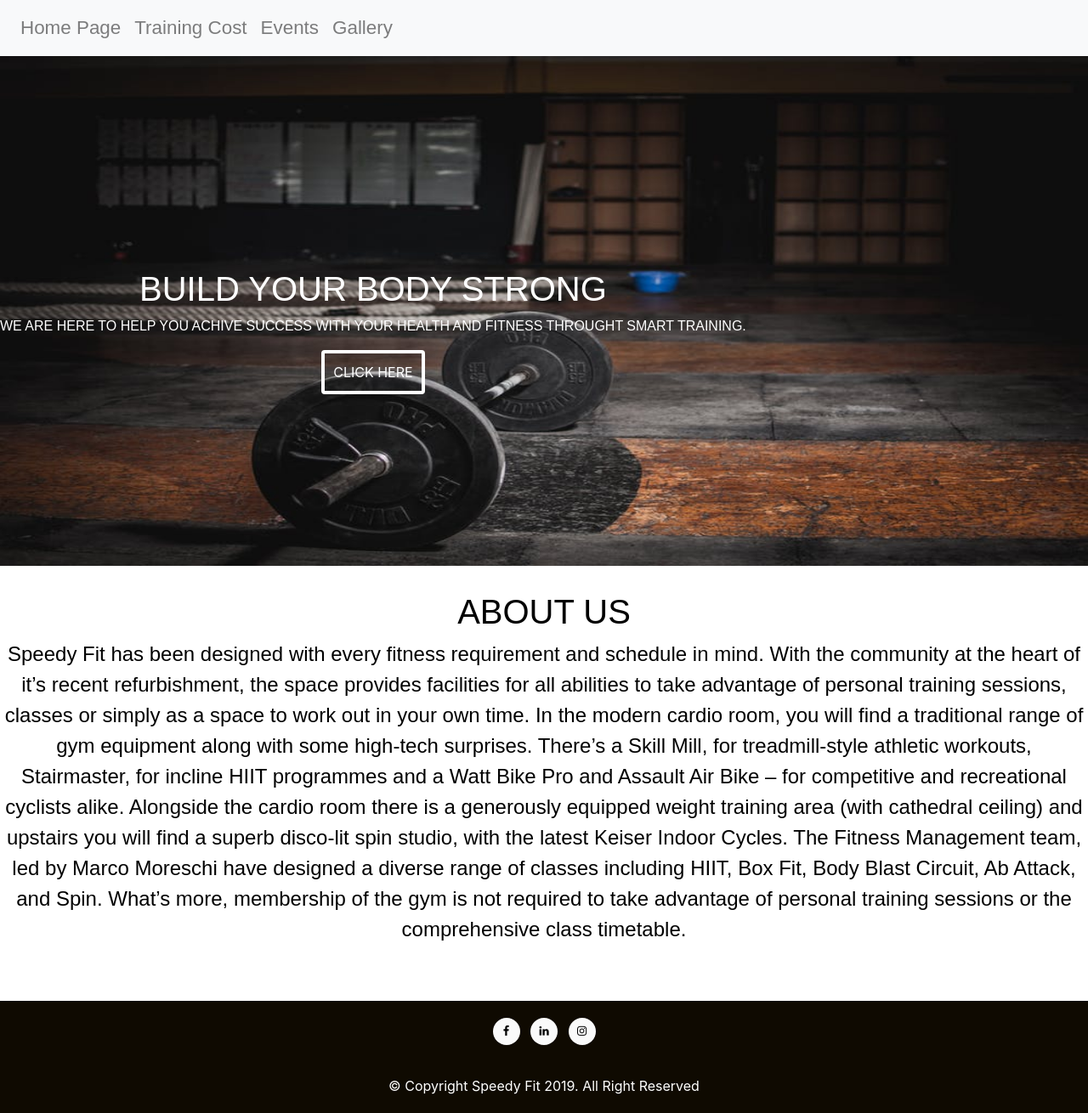
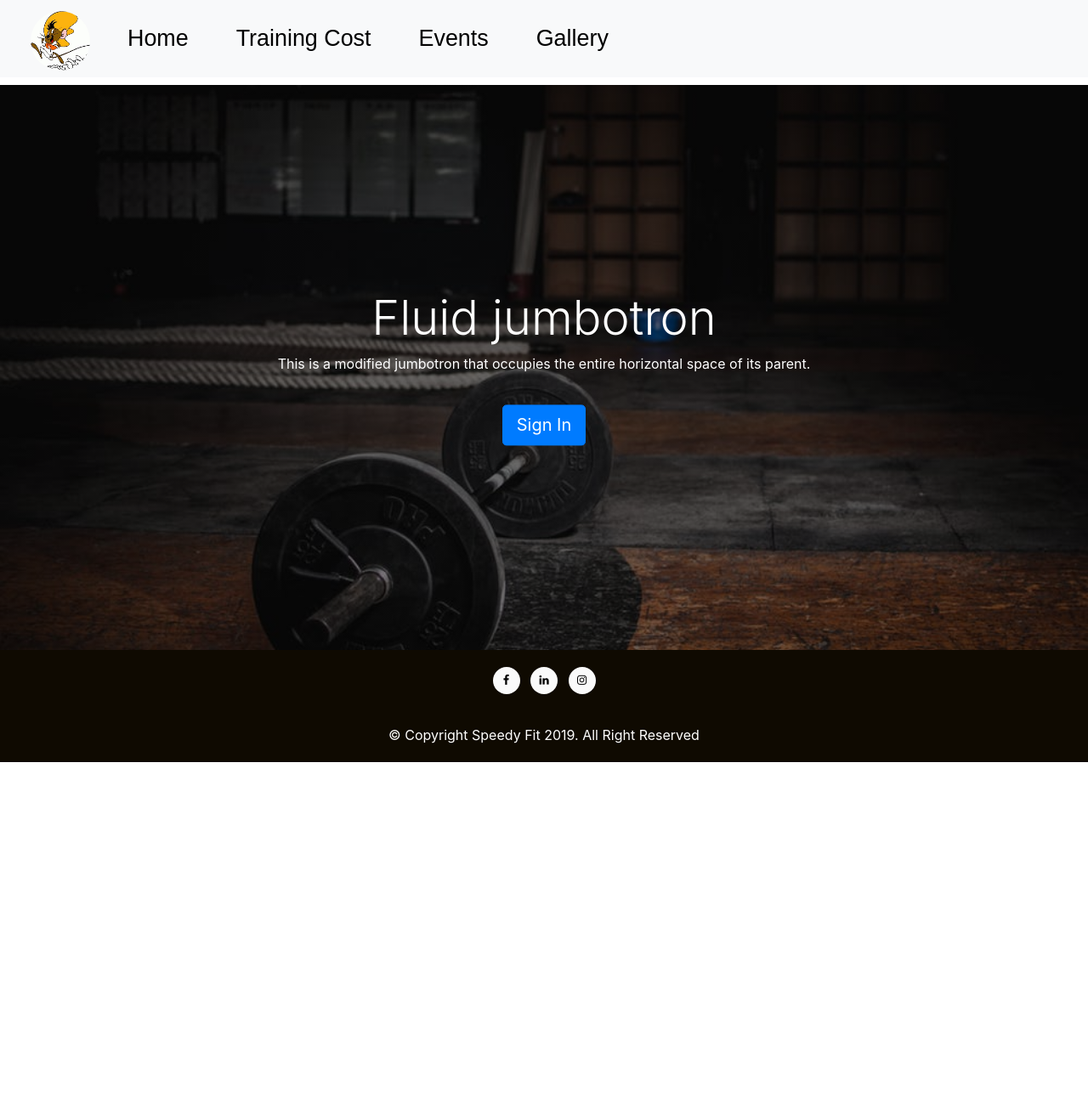
Before and after one commit to marcomoreschi/project-idea, a plain HTML site: page index.html in a window 1280 px wide. Shown: the whole page at 85% size. After the commit the page ends 897 px from the top, so only its background shows below. Drawn offline with nearby package versions, Linux system fonts and the light colour scheme.

Commit message:
Edited Homepage - added hero and login modal

```diff
--- a/assets/style.css
+++ b/assets/style.css
@@ -1,3 +1,5 @@
+
+header {height:100px;}
 /* -----------------------------------------NavBar */
 
 .navbar-nav {
@@ -6,54 +8,64 @@
     color: black;
 }
 
-/* -----------------------------------------home page img */
-
-.img-container img {
-    width: 100%;
-    height: 600px;
+.navbar-nav li {
+    padding-left: 20px;
+    padding-right: 20px;
 }
 
-.inner-container {
-    position: absolute;
-    color: white;
-    margin: -350px auto;
-    text-align: center;
-    text-transform: uppercase;
+.navbar-brand {
+    height: 75px;
+    padding-left: 1em;
 }
 
-.inner-container h1 {
-    text-transform: uppercase;
-    font-family: "Exo", sans-serif;
+.navbar-brand img {
+    width: 70px;
+    height: 70px;
+    border-radius: 50%;
 }
 
-.inner-container p {
-    font-family: "Exo", sans-serif;
+.nav-item a {
+    font-size: 1.2em;
+    font-family: 'Exo', sans-serif;
+    color: black !important;
 }
 
-.btn {
-    padding: 10px;
-    color: #fff;
-    border: 4px solid #fff;
-    text-align: center;
-    transition: 0.2s ease-out;
-
+.navbar ul li a:hover {
+    color: #ffa500 !important;
+    transition: all 0.35s ease-in-out;
+    -moz-transition: all 0.35s ease-in-out;
+    -webkit-transition: all 0.35s ease-in-out;
+    -o-transition: all 0.35s ease-in-out;
 }
 
-.about-us h1 {
-    text-align: center;
-    padding-top: 30px;
-    color: #000;
-    text-transform: uppercase;
-    font-family: "Exo", sans-serif;
+/* -----------------------------------------home page hero section */
+section#hero {height: 665px; position: relative;}
+
+#cta {position: absolute; top:50%; left:50%;}
+.center {
+  margin: 0;
+  position: absolute;
+  top: 50%;
+  left: 50%;
+  -ms-transform: translate(-50%, -50%);
+  transform: translate(-50%, -50%);
 }
+#home_hero {
+  /* Use "linear-gradient" to add a darken background effect to the image (photographer.jpg). This will make the text easier to read */
+  background-image: linear-gradient(rgba(0, 0, 0, 0.5), rgba(0, 0, 0, 0.5)), url("images/barbell.jpg");
 
-.about-us p {
-    text-align: center;
-    padding-bottom: 50px;
-    color: #000;
-    font-size: 1.5em;
-    font-family: "Exo", sans-serif;
+  /* Set a specific height */
+  height: 100%;
+
+  /* Position and center the image to scale nicely on all screens */
+  background-position: center;
+  background-repeat: no-repeat;
+  background-size: cover;
+  position: relative;
 }
+#home_hero button {margin-top:20px;}
+.jumbotron {text-align:center;}
+.jumbotron h1, .jumbotron p { color: #fff;}
 /* -----------------------------------------Footer */
 
 .footer {
--- a/index.html
+++ b/index.html
@@ -19,15 +19,17 @@
 
 	<header>
 
-		<nav class="navbar navbar-expand-lg navbar-light bg-light">
-
+		<nav class="navbar navbar-expand-lg navbar-light bg-light fixed-top">
+			<a class="navbar-brand" href="index.html">
+				 <img src="assets/images/logo.jpg"></img>
+			</a>
 			<button class="navbar-toggler" type="button" data-toggle="collapse" data-target="#navbarNav" aria-controls="navbarNav" aria-expanded="false" aria-label="Toggle navigation">
             <span class="navbar-toggler-icon"></span>
         </button>
 			<div class="collapse navbar-collapse" id="navbarNav">
 				<ul class="navbar-nav">
 					<li class="nav-item">
-						<a class="nav-link" href="#">Home Page</a>
+						<a class="nav-link" href="#">Home</a>
 					</li>
 					<li class="nav-item">
 						<a class="nav-link" href="#">Training Cost</a>
@@ -43,30 +45,49 @@
 		</nav>
 	</header>
 
-    <section>
-       <div class="img-container">
-         <img src="assets/images/barbell.jpg" alt=""></img>
-            <div class="inner-container">
-               <h1> Build your body strong </h1>
-               <p> We are here to help you achive success with your health and fitness throught smart training. </p>
-               <a class="btn" href="#"> Click here </a>
-            </div>
-       </div>
-
-       <div class="row about-us">
-
-            <h1 class="col-sm-12" id="about-us">About Us</h1>
-
-            <p class=col-sm-12> Speedy Fit has been designed with every fitness requirement and schedule in mind. With the community at the heart of it’s recent refurbishment, the space provides facilities for all abilities to take advantage of personal training sessions, classes
-            or simply as a space to work out in your own time. In the modern cardio room, you will find a traditional range of gym equipment along with some high-tech surprises. There’s a Skill Mill, for treadmill-style athletic workouts, Stairmaster,
-            for incline HIIT programmes and a Watt Bike Pro and Assault Air Bike – for competitive and recreational cyclists alike. Alongside the cardio room there is a generously equipped weight training area (with cathedral ceiling) and upstairs you
-            will find a superb disco-lit spin studio, with the latest Keiser Indoor Cycles. The Fitness Management team, led by Marco Moreschi have designed a diverse range of classes including HIIT, Box Fit, Body Blast Circuit, Ab Attack, and Spin.
-            What’s more, membership of the gym is not required to take advantage of personal training sessions or the comprehensive class timetable.
-            </p>
-
-        </div>
-    </section>
-
+<section id="hero">
+	<div id="home_hero" class="jumbotron jumbotron-fluid">
+	  <div id="cta" class="container center">
+	    <h1 class="display-4">Fluid jumbotron</h1>
+	    <p>This is a modified jumbotron that occupies the entire horizontal space of its parent.</p>
+			<button type="button" class="btn btn-primary btn-lg" data-toggle="modal" data-target="#login_form">Sign In</button>
+		</div>
+	</div>
+	<!-- Modal -->
+<div class="modal fade" id="login_form" tabindex="-1" role="dialog" aria-labelledby="loginModalCenterTitle" aria-hidden="true">
+  <div class="modal-dialog modal-dialog-centered" role="document">
+    <div class="modal-content">
+      <div class="modal-header">
+        <h5 class="modal-title" id="loginModalCenterTitle">Modal title</h5>
+        <button type="button" class="close" data-dismiss="modal" aria-label="Close">
+          <span aria-hidden="true">&times;</span>
+        </button>
+      </div>
+      <div class="modal-body">
+				<form class="form-signin">
+  <img class="mb-4" src="/docs/4.4/assets/brand/bootstrap-solid.svg" alt="" width="72" height="72">
+  <h1 class="h3 mb-3 font-weight-normal">Please sign in</h1>
+  <label for="inputEmail" class="sr-only">Email address</label>
+  <input type="email" id="inputEmail" class="form-control" placeholder="Email address" required="" autofocus="">
+  <label for="inputPassword" class="sr-only">Password</label>
+  <input type="password" id="inputPassword" class="form-control" placeholder="Password" required="">
+  <div class="checkbox mb-3">
+    <label>
+      <input type="checkbox" value="remember-me"> Remember me
+    </label>
+  </div>
+  <button class="btn btn-lg btn-primary btn-block" type="submit">Sign in</button>
+  <p class="mt-5 mb-3 text-muted">© 2017-2019</p>
+</form>
+      </div>
+      <div class="modal-footer">
+        <button type="button" class="btn btn-secondary" data-dismiss="modal">Close</button>
+        <button type="button" class="btn btn-primary">Save changes</button>
+      </div>
+    </div>
+  </div>
+</div>
+</section>
     <!-- footer -->
 
     <div class="footer container-fluid">
```
Also changed, not shown: assets/images/img1.jpg (added), assets/images/img2.jpg (added), assets/images/img3.jpg (added), assets/images/img4.jpg (added), assets/images/img5.jpg (added), assets/images/img6.jpg (added), assets/images/kt.jpg (added), assets/images/logo.jpg (added).
